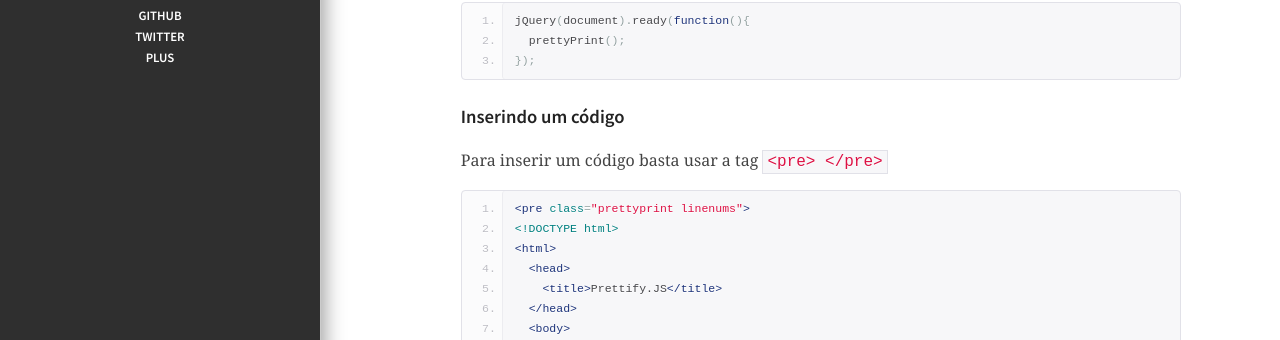
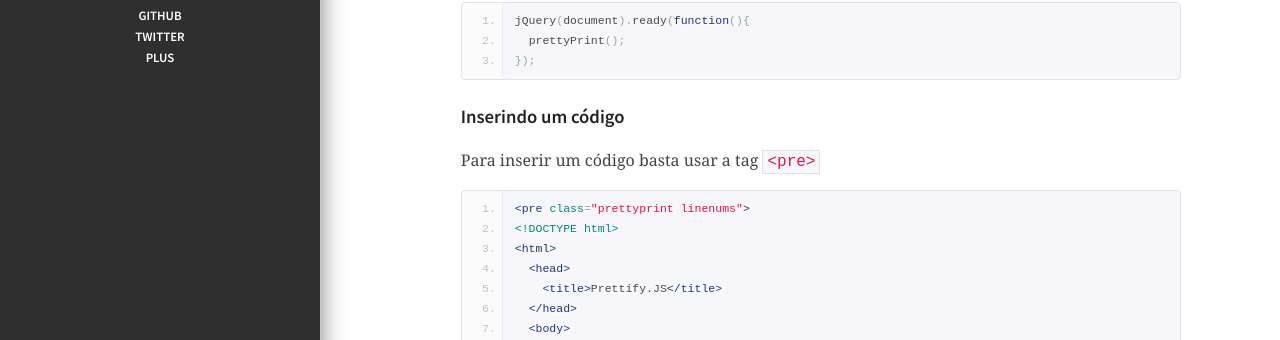
Before and after one commit to fabriciofmsilva/fabriciofmsilva.github.io, a Jekyll site: the page built from _posts/2013-07-25-google-prettify.md, in a window 1280 px wide and 900 px high, scrolled down 1542 px. Shown: the part 404-744 px from the top of the window. Built offline with Jekyll 4.4.1, drawn with Linux system fonts in a browser that asks for light colours; nearby versions of some CDN libraries; comment, search, counter and statistics services are not loaded.

Commit message:
Edit Post Google Preetify

```diff
--- a/_posts/2013-07-25-google-prettify.md
+++ b/_posts/2013-07-25-google-prettify.md
@@ -84,7 +84,7 @@ jQuery(document).ready(function(){
 
 ###Inserindo um código
 
-Para inserir um código basta usar a tag <code>&lt;pre&gt; &lt;/pre&gt;</code>
+Para inserir um código basta usar a tag <code>&lt;pre&gt;</code>
 
 <pre class="lang-html prettyprint linenums">
 &lt;pre class=&quot;prettyprint linenums&quot;&gt;
```
